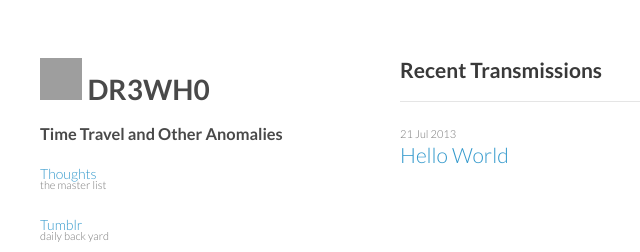
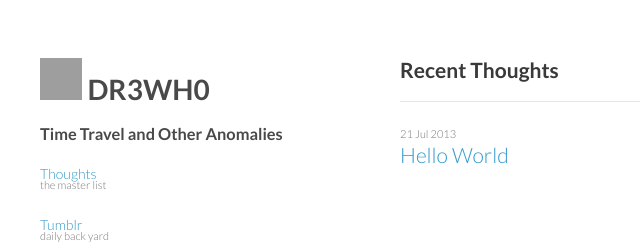
Before and after one commit to drewhop/drewhop.github.io, a Jekyll site: the page built from index.html, in a window 1280 px wide. Shown: the top 252 px of the page, without its empty margins (170-810 px from the left). Built offline with Jekyll 4.4.1, drawn with Linux system fonts in a browser that asks for light colours; comment, search, counter and statistics services are not loaded; grey boxes are pictures that could not be loaded.

Commit message:
change header

```diff
--- a/index.html
+++ b/index.html
@@ -4,7 +4,7 @@ layout: default
 title: Blog
 ---
 
-<h2>Recent Transmissions</h2>
+<h2>Recent Thoughts</h2>
 <hr/>
 {% for post in site.posts limit:11 %}
   <small>{{ post.date | date_to_string }}</small>
```
